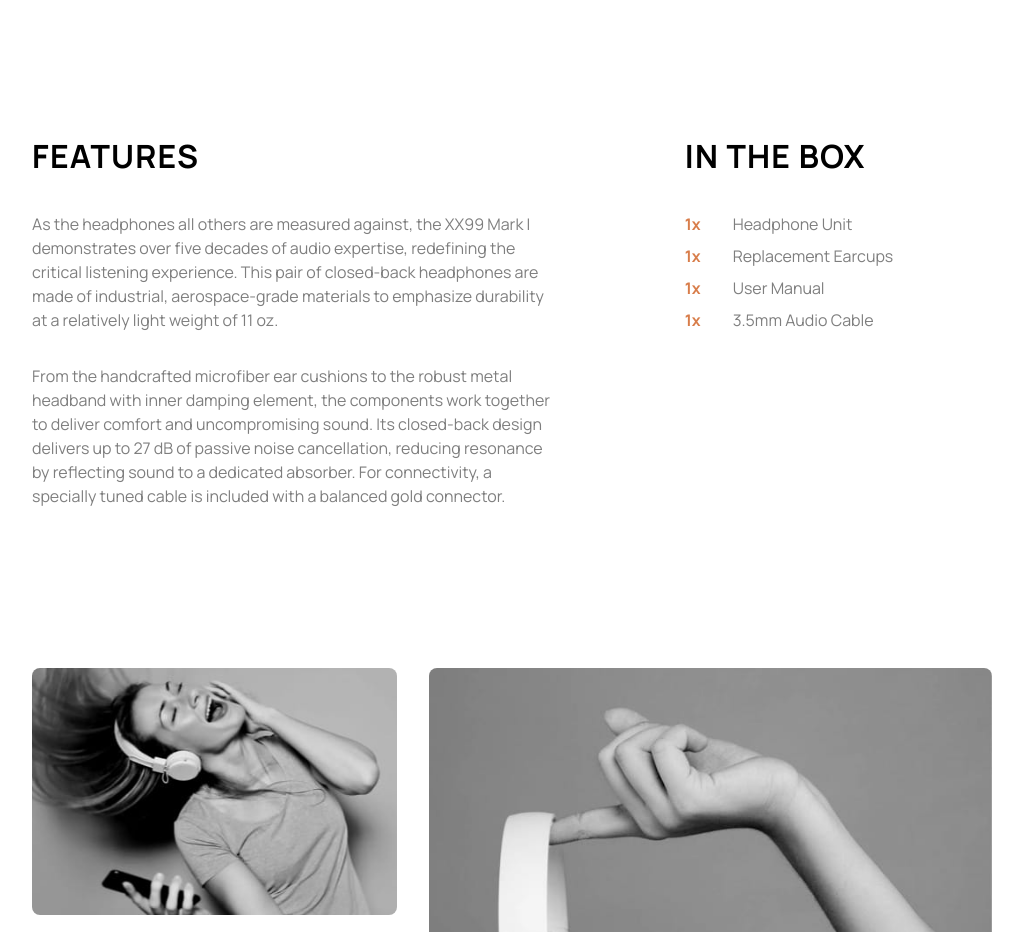
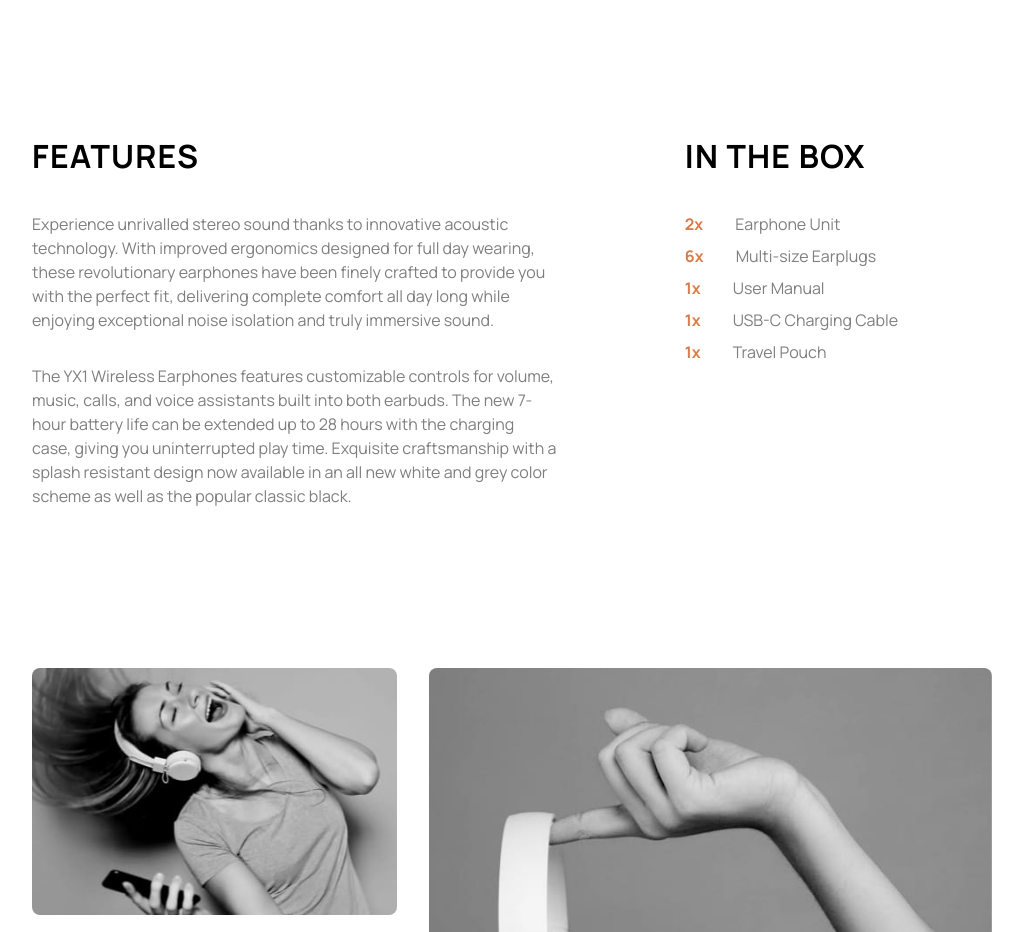
Before and after one commit to EmilFerdinanA/audiophile, a Next.js app: page /earphones/yx1 in a window 1280 px wide. Shown: the part 1000-1932 px from the top of the page, without its empty margins (128-1151 px from the left). Built offline with nearby package versions, Linux system fonts and the light colour scheme.

Commit message:
feat: add data features

```diff
--- a/app/[category]/[id]/page.tsx
+++ b/app/[category]/[id]/page.tsx
@@ -12,7 +12,7 @@ interface IProps {
 
 export default async function page({ params }: IProps) {
   const { id } = await params;
-  const data = dataDetailProduct.find((e) => e.id === id)!;
+  const { data } = dataDetailProduct.find((e) => e.id === id)!;
 
   return (
     <main className="grid max-width base-p mx-auto gap-32 lg:gap-40 pb-32 lg:pb-40 pt-4 md:pt-8 lg:pt-20">
@@ -21,7 +21,7 @@ export default async function page({ params }: IProps) {
       </button>
 
       <DetailProduct data={data} />
-      <Features />
+      <Features data={data} />
       <DetailImage />
       <AlsoLike />
       <Category />
--- a/components/DetailProduct.tsx
+++ b/components/DetailProduct.tsx
@@ -1,11 +1,11 @@
-import { IDetailProduct } from "@/public/data/detailProduct";
+import { DataDetailProduct } from "@/public/data/detailProduct";
 
 interface IProps {
-  data: IDetailProduct;
+  data: DataDetailProduct;
 }
 
 export const DetailProduct = ({ data }: IProps) => {
-  const { image, title, description, price, new_product } = data.data;
+  const { image, title, description, price, new_product } = data;
 
   return (
     <section className="grid grid-cols-1 md:grid-cols-[2fr_3fr] lg:grid-cols-2 gap-8 md:gap-16 lg:gap-0">
--- a/components/Features.tsx
+++ b/components/Features.tsx
@@ -1,48 +1,29 @@
-const text =
-  "As the headphones all others are measured against, the XX99 Mark I demonstrates over five decades of audio expertise, redefining the critical listening experience. This pair of closed-back headphones are made of industrial, aerospace-grade materials to emphasize durability at a relatively light weight of 11 oz. \nFrom the handcrafted microfiber ear cushions to the robust metal headband with inner damping element, the components work together to deliver comfort and uncompromising sound. Its closed-back design delivers up to 27 dB of passive noise cancellation, reducing resonance by reflecting sound to a dedicated absorber. For connectivity, a specially tuned cable is included with a balanced gold connector.";
+import { DataDetailProduct } from "@/public/data/detailProduct";
 
-const DUMMY_STOCK = [
-  {
-    id: 1,
-    stock: 1,
-    unit: "Headphone Unit",
-  },
-  {
-    id: 2,
-    stock: 1,
-    unit: "Replacement Earcups",
-  },
-  {
-    id: 3,
-    stock: 1,
-    unit: "User Manual",
-  },
-  {
-    id: 4,
-    stock: 1,
-    unit: "3.5mm Audio Cable",
-  },
-];
+interface IProps {
+  data: DataDetailProduct;
+}
 
-export const Features = () => {
+export const Features = ({ data }: IProps) => {
+  const { features, in_the_box } = data;
   return (
     <section className="grid grid-cols-5 gap-y-28 md:gap-y-32 lg:gap-32">
-      <div className="col-span-5 lg:col-span-3 flex flex-col gap-6 md:gap-8">
-        <h1 className="text-[32px] font-bold tracking-[1.14px]">FEATURES</h1>
-        <div className="flex flex-col gap-6 md:gap-8 opacity-50">
-          {text.split("\n").map((e, i) => (
+      <div className="col-span-5 lg:col-span-3 grid gap-6 md:gap-8">
+        <h1 className="text-[2rem] font-bold tracking-[1.14px]">FEATURES</h1>
+        <div className="grid gap-6 md:gap-8 opacity-50">
+          {features.split("\n").map((e, i) => (
             <p key={i}>{e}</p>
           ))}
         </div>
       </div>
 
-      <div className="col-span-5 lg:col-span-2 flex flex-col md:flex-row lg:flex-col gap-6 md:gap-2.5 lg:gap-8">
-        <h1 className="text-[32px] font-bold tracking-[1.14px] md:w-full">
+      <div className="col-span-5 lg:col-span-2 grid grid-cols-2 lg:place-content-start gap-6 md:gap-2.5 lg:gap-8">
+        <h1 className="col-span-2 md:col-span-1 lg:col-span-2 text-[32px] font-bold tracking-[1.14px]">
           IN THE BOX
         </h1>
 
-        <ul className="flex flex-col gap-2 md:w-full">
-          {DUMMY_STOCK.map((e) => (
+        <ul className="col-span-2 md:col-span-1 lg:col-span-2 grid gap-2">
+          {in_the_box.map((e) => (
             <li key={e.id} className="flex gap-2 items-center">
               <span className="text-primary font-bold mr-6">{e.stock}x</span>
               <span className="opacity-50">{e.unit}</span>
--- a/components/Summary.tsx
+++ b/components/Summary.tsx
@@ -3,7 +3,7 @@ import { useFormContext } from "react-hook-form";
 
 export const Summary = () => {
   const { handleSubmit } = useFormContext();
-  const onSubmit = (data: any) => {
+  const onSubmit = (data: unknown) => {
     console.log("DATA", data);
   };
   return (
--- a/public/data/detailProduct.ts
+++ b/public/data/detailProduct.ts
@@ -14,16 +14,45 @@ export const dataDetailProduct = [
       },
       url: "headphones/xx99II",
       new_product: true,
+      features:
+        "Experience unrivalled stereo sound thanks to innovative acoustic technology. With improved ergonomics designed for full day wearing, these revolutionary earphones have been finely crafted to provide you with the perfect fit, delivering complete comfort all day long while enjoying exceptional noise isolation and truly immersive sound. \nThe YX1 Wireless Earphones features customizable controls for volume, music, calls, and voice assistants built into both earbuds. The new 7-hour battery life can be extended up to 28 hours with the charging case, giving you uninterrupted play time. Exquisite craftsmanship with a splash resistant design now available in an all new white and grey color scheme as well as the popular classic black.",
+      in_the_box: [
+        {
+          id: 1,
+          stock: 2,
+          unit: "Earphone Unit",
+        },
+        {
+          id: 2,
+          stock: 6,
+          unit: "Multi-size Earplugs",
+        },
+        {
+          id: 3,
+          stock: 1,
+          unit: "User Manual",
+        },
+        {
+          id: 4,
+          stock: 1,
+          unit: "USB-C Charging Cable",
+        },
+        {
+          id: 5,
+          stock: 1,
+          unit: "Travel Pouch",
+        },
+      ],
     },
   },
 ];
 
 export interface IDetailProduct {
   id: string;
-  data: Data;
+  data: DataDetailProduct;
 }
 
-export interface Data {
+export interface DataDetailProduct {
   id: number;
   title: string;
   description: string;
@@ -31,6 +60,8 @@ export interface Data {
   image: Image;
   url: string;
   new_product: boolean;
+  features: string;
+  in_the_box: Inthebox[];
 }
 
 interface Image {
@@ -38,3 +69,9 @@ interface Image {
   tablet: string;
   desktop: string;
 }
+
+interface Inthebox {
+  id: number;
+  stock: number;
+  unit: string;
+}
```
